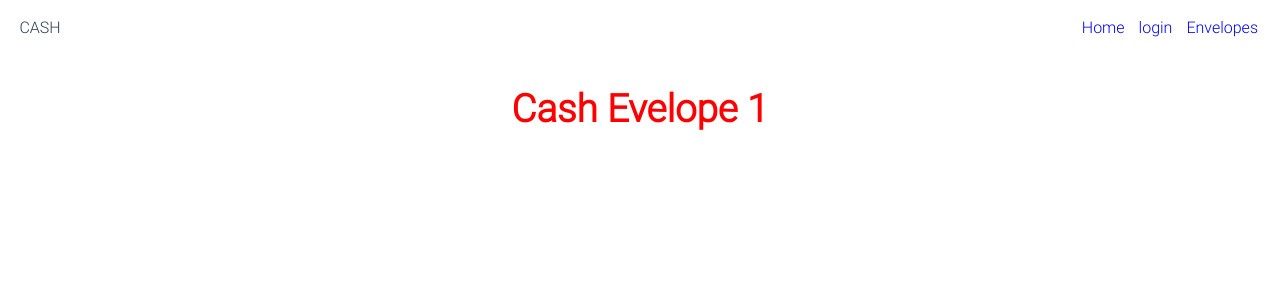
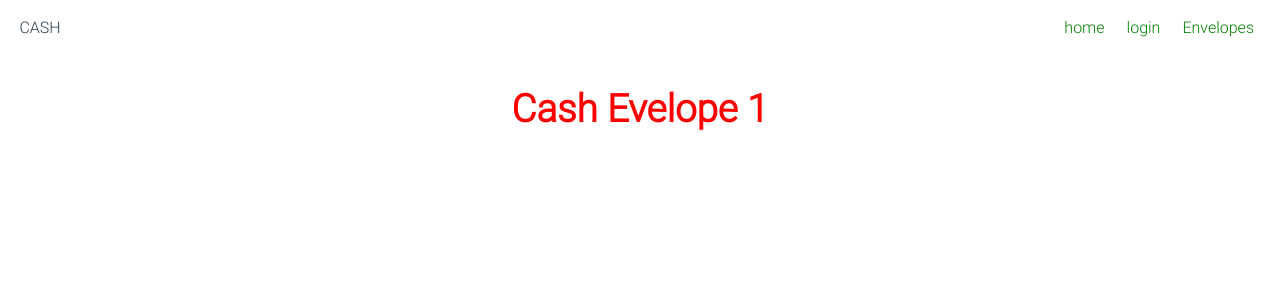
Before and after one commit to samscha/cash-envelope-client, a Vue app: page / in a window 1280 px wide. Shown: the top 300 px of the page. Built offline with nearby package versions, Linux system fonts and the light colour scheme.

Commit message:
add app nav link less

```diff
--- a/src/App.vue
+++ b/src/App.vue
@@ -1,5 +1,5 @@
 <template>
-  <div id="app">
+  <div id="app" class="app">
     <div class="header">
       <div class="logo">
         <p>CASH</p>
@@ -7,7 +7,7 @@
 
       <div class="nav">
         <div class="nav__link">
-          <router-link to="/">Home</router-link>
+          <router-link to="/">home</router-link>
         </div>
 
         <div class="nav__link">
@@ -52,6 +52,7 @@ export default {
   margin-top: 20px;
 }
 
+.app {
   .header {
     display: flex;
     flex-direction: row;
@@ -71,7 +72,20 @@ export default {
         margin: 0 7px;
 
         a {
+          color: green;
+          padding: 4px;
           text-decoration: none;
+
+          &:hover {
+            background-color: blue;
+            color: white;
+          }
+
+          &:active {
+            // font-weight: 999;
+            text-decoration: underline;
+          }
+        }
       }
     }
   }
```
Lines whose indentation alone changed are shown as unchanged.
